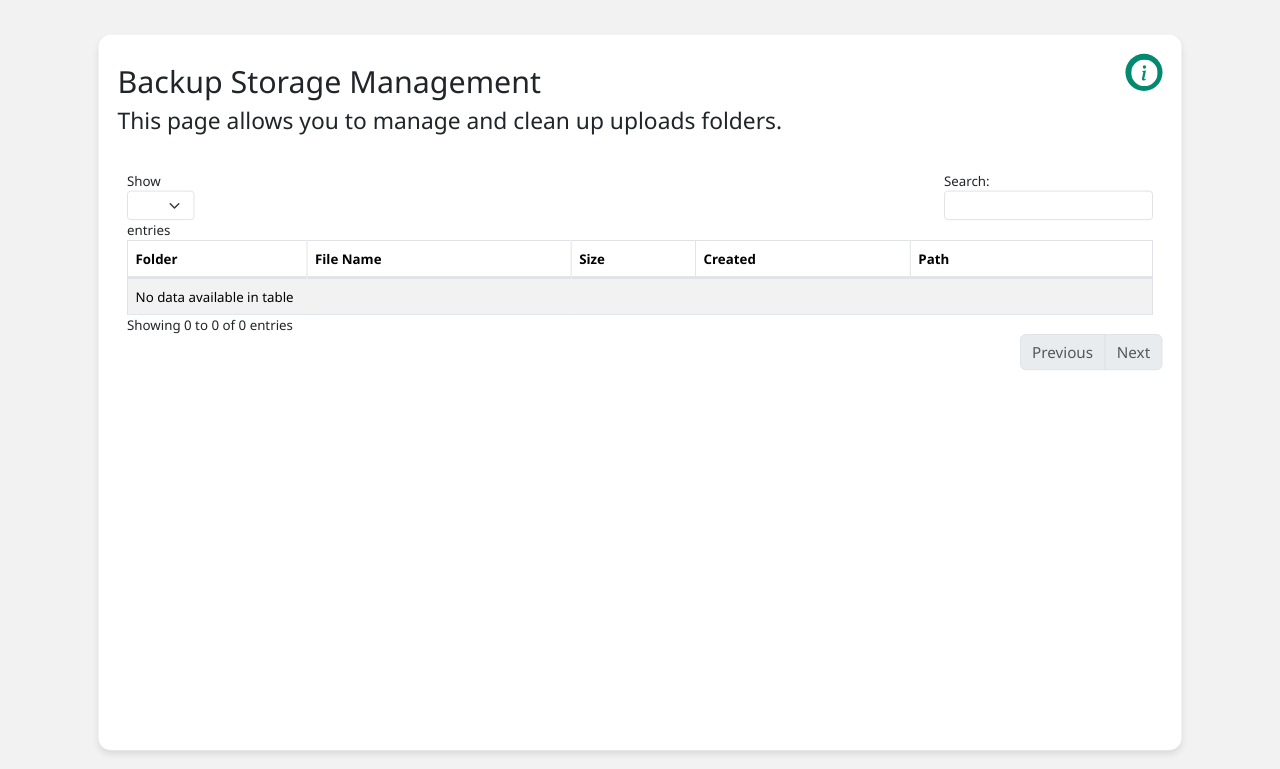
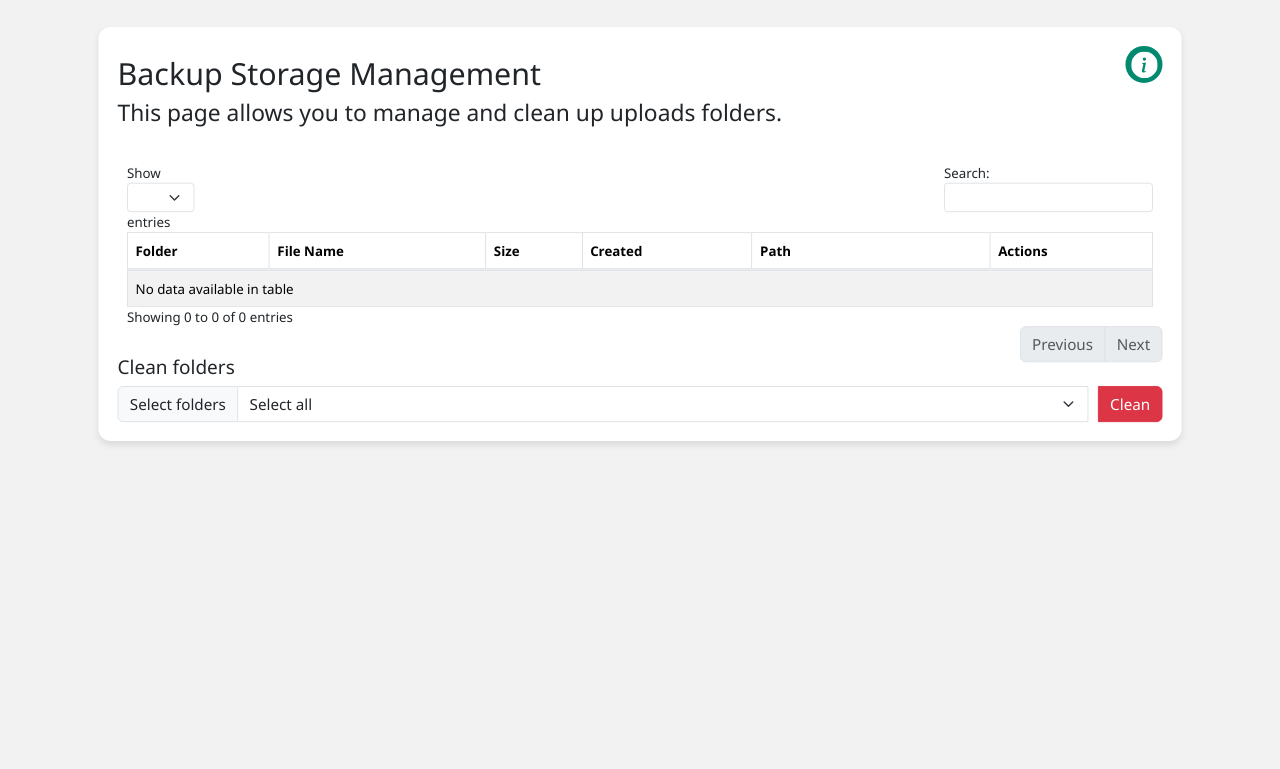
Before and after one commit to EnriqueMA-jar/ms_pre, a Flask app: page /show_upload_folders in a window 1280 px wide. Shown: the part 54-823 px from the top of the page. After the commit the page ends 499 px from the top, so only its background shows below. Run offline with Flask 3, Linux system fonts and the light colour scheme; lists and menus that the app fills with data are empty; some libraries are stand-ins or nearby versions.

Commit message:
cleaning folders added and fixed

```diff
--- a/main.py
+++ b/main.py
@@ -1138,17 +1138,50 @@ def show_upload_folders():
 
 # Cleaning folders endpoint/function ####################################
 @app.route('/clean_folders', methods=['POST'])
-def clean_folders(folders):
+def clean_folders():
+    data = request.get_json()
+    folders = data.get('folders', [])
+    # Mapea los nombres a rutas reales
+    upload_folders = {
+        'Alignment': ALIGNMENT_DIR,
+        'Accurate Mass': ACCURATE_MASS_DIR,
+        'Adducts': ADDUCTS_DIR,
+        'Centroiding': CENTROIDS_DIR,
+        'Consensus': CONSENSUS_DIR,
+        'Features': FEATURES_DIR,
+        'Normalize': NORMALIZE_DIR,
+        'Smoothing': SMOOTHING_DIR,
+        'GNPS': GNPS_DIR,
+        'Samples': 'mzML_samples',
+    }
     for folder in folders:
-        if os.path.exists(folder):
-            for file in os.listdir(folder):
-                file_path = os.path.join(folder, file)
+        folder_path = upload_folders.get(folder)
+        if folder_path and os.path.exists(folder_path):
+            for file in os.listdir(folder_path):
+                file_path = os.path.join(folder_path, file)
                 try:
                     if os.path.isfile(file_path):
                         os.remove(file_path)
                 except Exception as e:
-                    alert = f"Error removing file {file_path}: {e}"
-    return render_template('backup_storage.html', error_alert=alert, page='Backup Storage')
+                    print(f"Error removing file {file_path}: {e}")
+    return jsonify({'status': 'ok'})
+
+#Upload folders ###########################################################
+@app.route('/select_upload_folders', methods=['POST'])
+def select_upload_folders():
+    upload_folders = {
+        'Alignment': ALIGNMENT_DIR,
+        'Accurate Mass': ACCURATE_MASS_DIR,
+        'Adducts': ADDUCTS_DIR,
+        'Centroiding': CENTROIDS_DIR,
+        'Consensus': CONSENSUS_DIR,
+        'Features': FEATURES_DIR,
+        'Normalize': NORMALIZE_DIR,
+        'Smoothing': SMOOTHING_DIR,
+        'GNPS': GNPS_DIR,
+    }
+    return upload_folders
+
 
 # session files testing Endpoint
 @app.route('/session_files')
--- a/static/css/backup_storage.css
+++ b/static/css/backup_storage.css
@@ -1,8 +1,9 @@
 .container{
     display: grid;
     grid-template-areas:
-               'form_section form_section'
-               'generated-folders-section generated-folders-section';
+               'table-section table-section'
+               'generated-folders-section generated-folders-section'
+               'cleaner-section cleaner-section';
 
     grid-template-columns: 1fr 1fr;
     grid-template-rows: auto;
@@ -39,6 +40,7 @@ h2{
 .table-folders{
     width: 100% !important;
     max-height: 550px !important;
+    min-height: auto !important;
     padding: 10px !important;
     overflow-x: hidden !important;
     overflow-y: hidden !important;
@@ -67,50 +69,24 @@ h2{
     position: fixed !important;
     margin-top: 20px !important;
 }
-
-/*
-#files-table {
-    table-layout: fixed;
-    width: 100%;
-}
-.folder-th, .folder-td, .file-size-th, .file-size-td {
-    width: 10% !important;
-}
-.file-name-th, .file-name-td, .file-path-th, .file-path-td {
-    width: 36% !important;
-}
-.file-created-th, .file-created-td {
-    width: 18% !important;
-}
 .file-name-td, .file-path-td {
     overflow: hidden;
     text-overflow: ellipsis;
     white-space: nowrap;
-    cursor: pointer;
-    position: relative;
+    max-width: 220px;
+    direction: rtl;
+    text-align: left;
 }
-
-.file-name-td:hover::after,
-.file-path-td:hover::after {
-    content: attr(data-fulltext);
-    position: absolute;
-    left: 0px;
-    top: 0px;
-
-    background-color: #333;
-    color: white;
-    padding: 4px 8px;
-    border: 1px solid #ccc;
-    white-space: normal;
-    z-index: 1000;
-    min-width: 200px;
-    max-width: 600px;
-    height: 60px;
-    font-size: 11px;
-    pointer-events: none;
+.table-section {
+    grid-area: table-section;
+    width: 100% !important;
 }
-.file-name-td:hover, .file-path-td:hover {
-    background-color: transparent !important;
-    color: inherit !important;
-    z-index: 100000;
-} */
+.cleaner-section {
+    grid-area: cleaner-section;
+    width: 100% !important;
+}
+.generated-folders-section{
+    grid-area: generated-folders-section;
+    width: 100% !important;
+    height: auto !important;
+}
--- a/templates/backup_storage.html
+++ b/templates/backup_storage.html
@@ -13,7 +13,7 @@
     {% endblock %}
 {% block content %}
     <div class="container">
-        <section class="form_section">
+        <section class="table-section">
         <h2>Backup Storage Management</h2>
         <button class="info-button" type="button" data-bs-toggle="offcanvas" data-bs-target="#offcanvasWithBothOptions" aria-controls="offcanvasWithBothOptions" title="About this page">
                 <svg class="bi flex-shrink-0 me-2" role="img" aria-label="Info:"><use href="#info-fill"/></svg>
@@ -32,6 +32,7 @@
                     <th>Size</th>
                     <th>Created</th>
                     <th>Path</th>
+                    <th>Actions</th>
                 </tr>
             </thead>
             <tbody>
@@ -42,8 +43,11 @@
                             <td class="file-name-td" data-fulltext="{{ file.name }}">{{ file.name }}</td>
                             <td class="file-size-td">{{ file.size }} MB</td>
                             <td class="file-created-td">{{ file.created }}</td>
-                            <td class="file-path-td" data-fulltext="{{ file.path }}">
+                            <td class="file-path-td" data-fulltext="{{ file.path }}" title="{{file.path}}">
                                 {{ file.path }}
+                            </td>
+                            <td class="file-actions-td">
+                                <a href="/uploads/{{ folder_name|lower|replace(' ', '_') }}/{{ file.name }}" title="Download {{file.name}}" class="btn btn-success">Download</a>
                             </td>
                         </tr>
                     {% endfor %}
@@ -64,5 +68,45 @@
         </script>
         </div>
     </section>
+   <section class="cleaner-section">
+    <h5>Clean folders</h5>
+    <form id="clean-folders-form">
+        <div class="input-group">
+        <label class="input-group-text" for="inputGroupSelect01">Select folders</label>
+        <select id="folder-select" name="folders" class="form-select" id="inputGroupSelect01">
+            <option value="ALL">Select all</option>
+            {% for folder_name in folder_contents.keys() %}
+                <option value="{{ folder_name }}">{{ folder_name }}</option>
+            {% endfor %}
+        </select>
+        <button type="submit" class="btn btn-danger" style="margin-left:10px;">Clean</button>
+    </form>
+    </div>
+</section>
+<script>
+    $('#clean-folders-form').on('submit', function(e) {
+        e.preventDefault();
+        let selected = $('#folder-select').val();
+        let folders = [];
+        if (selected.includes('ALL')) {
+            folders = [{% for folder_name in folder_contents.keys() %}'{{ folder_name }}',{% endfor %}];
+        } else {
+            folders = selected;
+        }
+        $.ajax({
+            url: '/clean_folders',
+            type: 'POST',
+            contentType: 'application/json',
+            data: JSON.stringify({folders: folders}),
+            success: function(response) {
+                $('#clean-result').html('<span style="color:green;">Success</span>');
+                setTimeout(function(){ location.reload(); }, 1000);
+            },
+            error: function(xhr) {
+                $('#clean-result').html('<span style="color:red;">Error</span>');
+            }
+        });
+    });
+</script>
     {% endif %}
 {% endblock %}
--- a/templates/base.html
+++ b/templates/base.html
@@ -28,7 +28,7 @@
 </svg>
     <nav class="navbar">
         <ul class="ul">
-        <li class="li {% if request.endpoint == 'index' or request.endpoint == 'end_workflow' %}active{% endif %}"><a href="/index" class="a">Home</a></li>
+        <li class="li {% if request.endpoint == 'index' or request.endpoint == 'end_workflow' %}active{% endif %}"><a href="/index" class="a" target="">Home</a></li>
         <li class="li {% if request.endpoint == 'summary' or request.endpoint == 'process_mzML' %}active{% endif %}"><a href="/summary" class="a">Summary</a></li>
         <li class="li {% if request.endpoint == 'chromatograms' or request.endpoint == 'process_chromatograms' %}active{% endif %}"><a href="/chromatograms" class="a">Chromatograms</a></li>
         <li class="li {% if request.endpoint == 'spectra' or request.endpoint == 'process_spectra' %}active{% endif %}"><a href="/spectra" class="a">Spectra</a></li>
```
